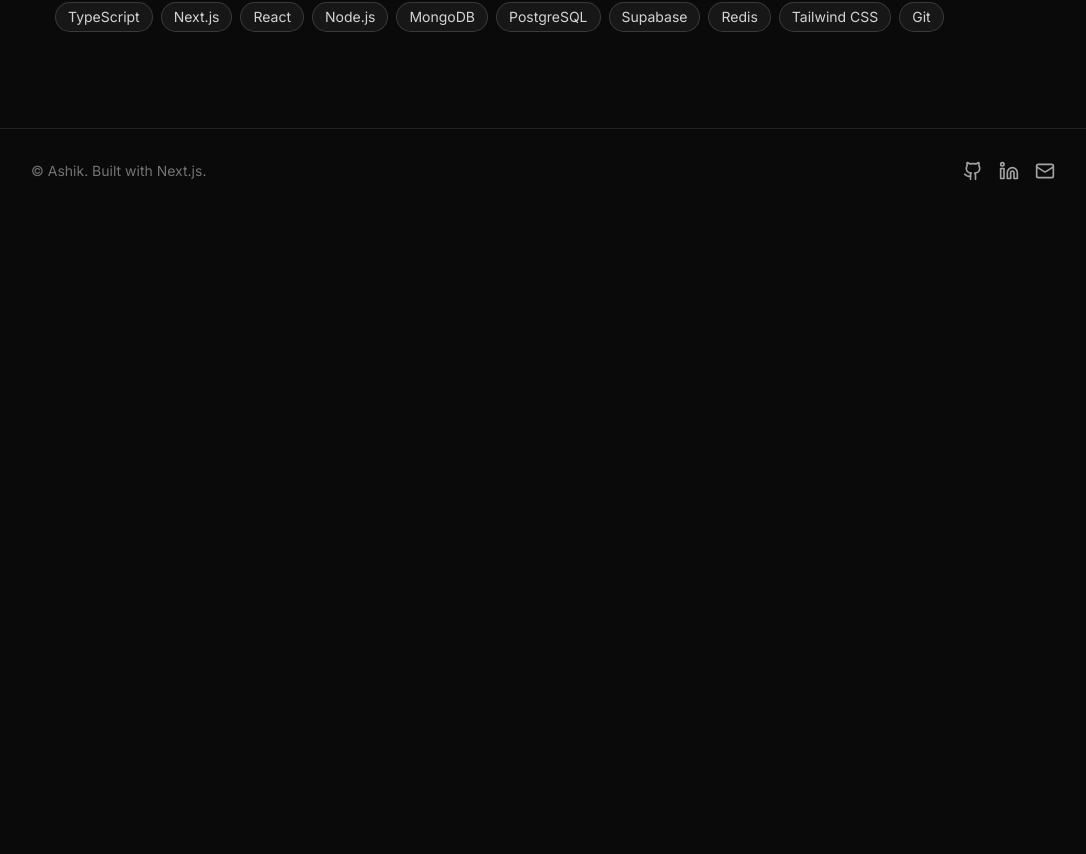
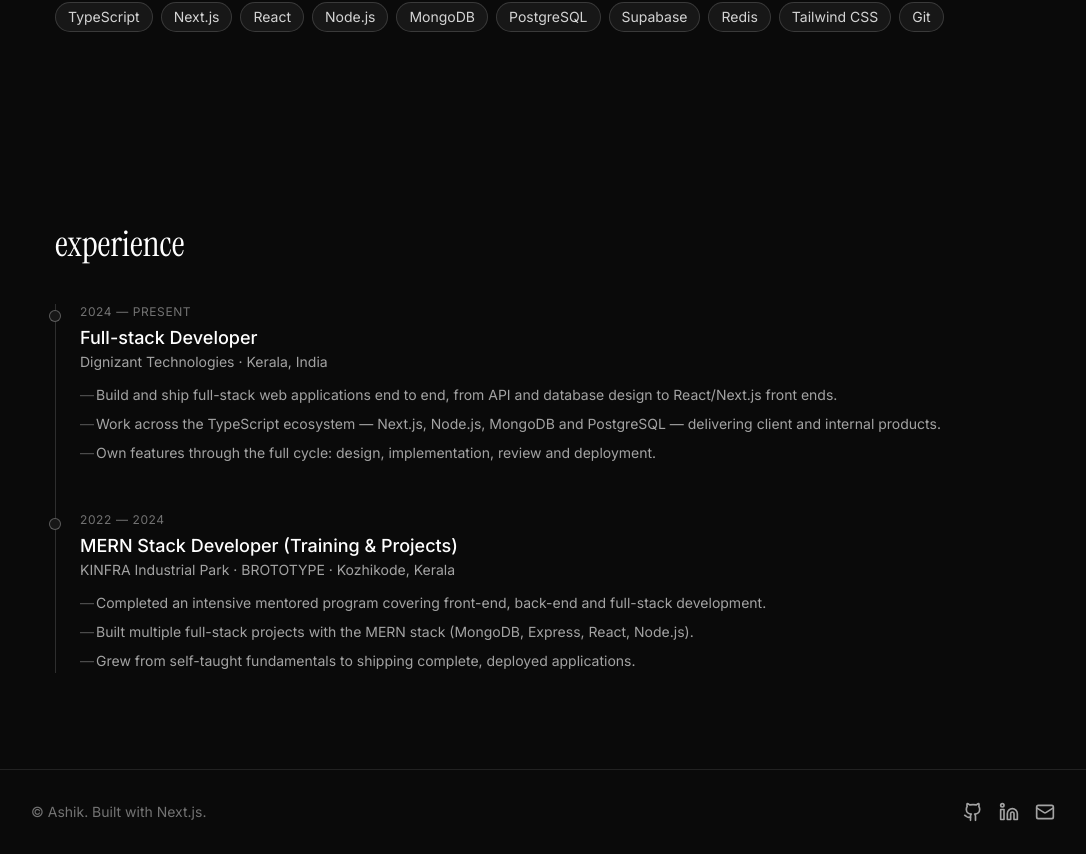
Before and after one commit to Ashik234/Personal-Website, a Next.js app: page / in a window 1280 px wide. Shown: the part 960-1814 px from the top of the page, without its empty margins (97-1183 px from the left). Before the commit the page ends 1173 px from the top, so only its background shows below. Built offline with nearby package versions, Linux system fonts and the light colour scheme.

Commit message:
feat: wire Experience section into page

```diff
--- a/src/app/page.tsx
+++ b/src/app/page.tsx
@@ -1,5 +1,6 @@
 import HeroPage from "../components/Hero/page";
 import AboutPage from "../components/About/page";
+import ExperiencePage from "../components/Experience/page";
 import FooterPage from "../components/layout/Footer";
 import NavBarPage from "../components/layout/NavBar";
 import Loader from "../components/loader/Loader";
@@ -12,6 +13,7 @@ export default function Home() {
         <NavBarPage />
         <HeroPage />
         <AboutPage />
+        <ExperiencePage />
         <FooterPage />
       </main>
     </Loader>
```
